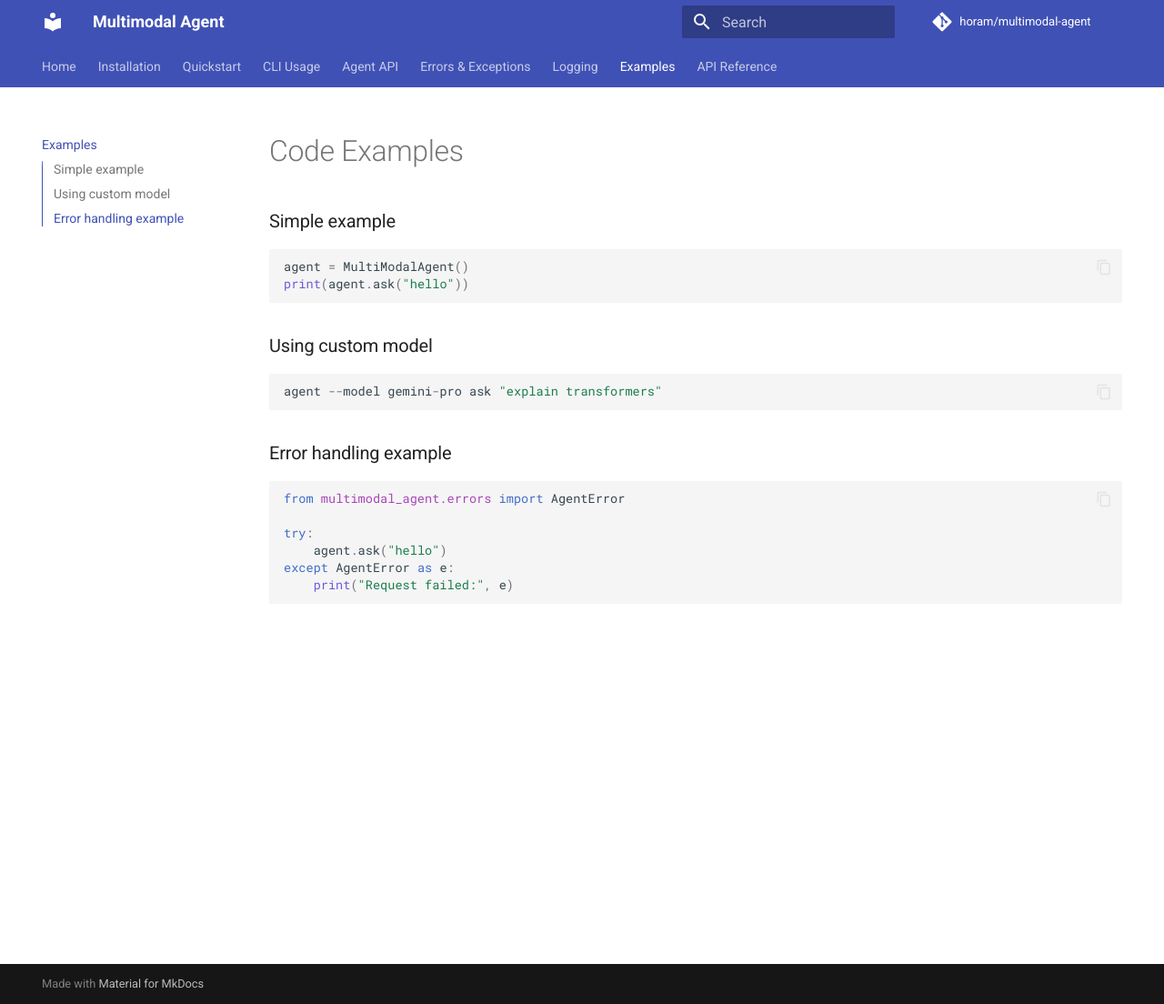
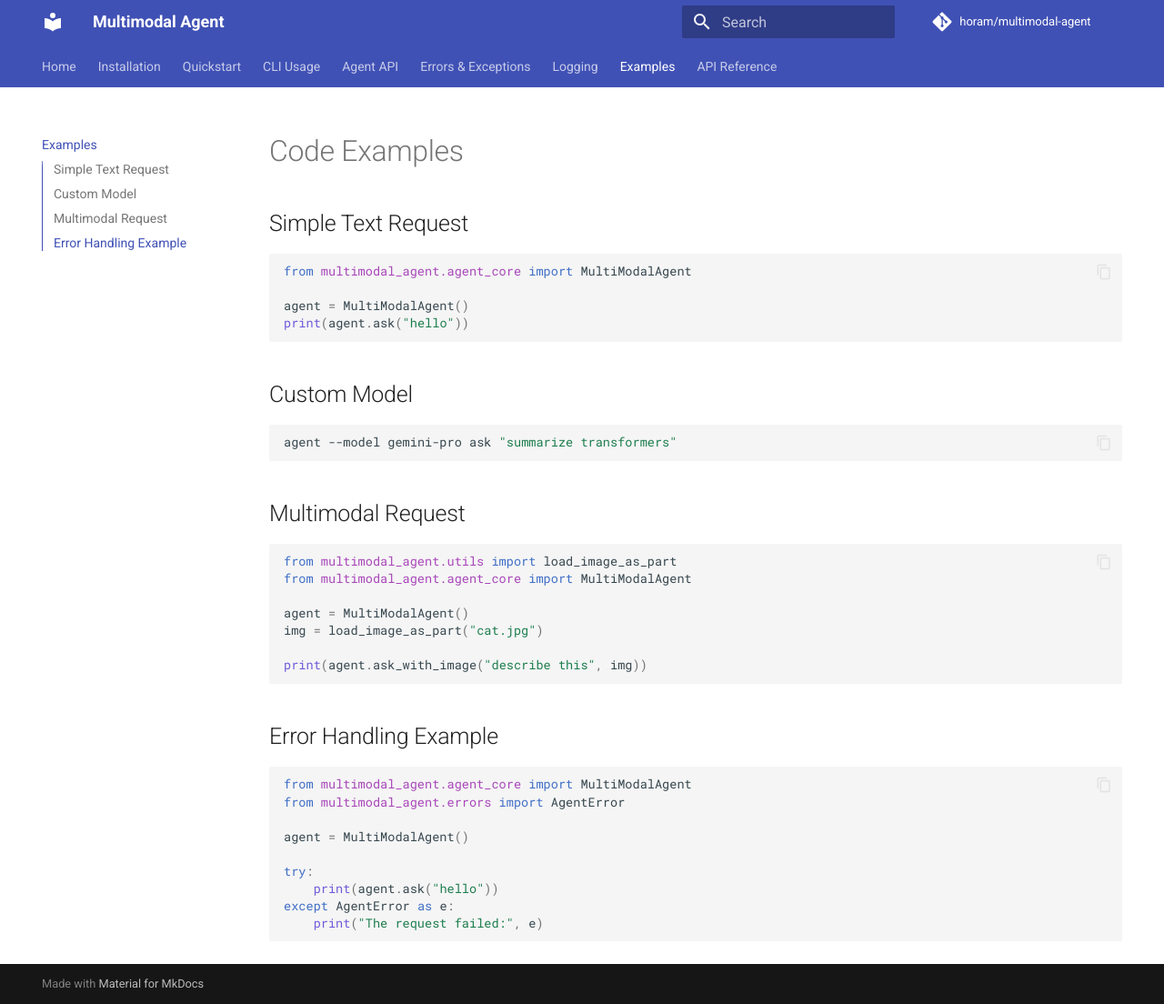
Before and after one commit to horam/multimodal-agent, an MkDocs documentation site: the page built from docs/examples.md, in a window 1280 px wide and 1104 px high. Shown: the whole window at 91% size. Built offline with MkDocs 1.6.1 and Material for MkDocs 9.7.7, drawn with Linux system fonts in a browser that asks for light colours; comment, search, counter and statistics services are not loaded.

Commit message:
update examples doc

````diff
--- a/docs/examples.md
+++ b/docs/examples.md
@@ -1,22 +1,36 @@
-
 # Code Examples
 
-### Simple example
+## Simple Text Request
 
 ```python
+from multimodal_agent.agent_core import MultiModalAgent
+
 agent = MultiModalAgent()
 print(agent.ask("hello"))
 ```
-### Using custom model
+## Custom Model
+```bash
+agent --model gemini-pro ask "summarize transformers"
+```
+## Multimodal Request
 ```python
-agent --model gemini-pro ask "explain transformers"
+from multimodal_agent.utils import load_image_as_part
+from multimodal_agent.agent_core import MultiModalAgent
+
+agent = MultiModalAgent()
+img = load_image_as_part("cat.jpg")
+
+print(agent.ask_with_image("describe this", img))
 ```
-### Error handling example
+## Error Handling Example
 ```python
+from multimodal_agent.agent_core import MultiModalAgent
 from multimodal_agent.errors import AgentError
 
+agent = MultiModalAgent()
+
 try:
-    agent.ask("hello")
+    print(agent.ask("hello"))
 except AgentError as e:
-    print("Request failed:", e)
+    print("The request failed:", e)
 ```
````
